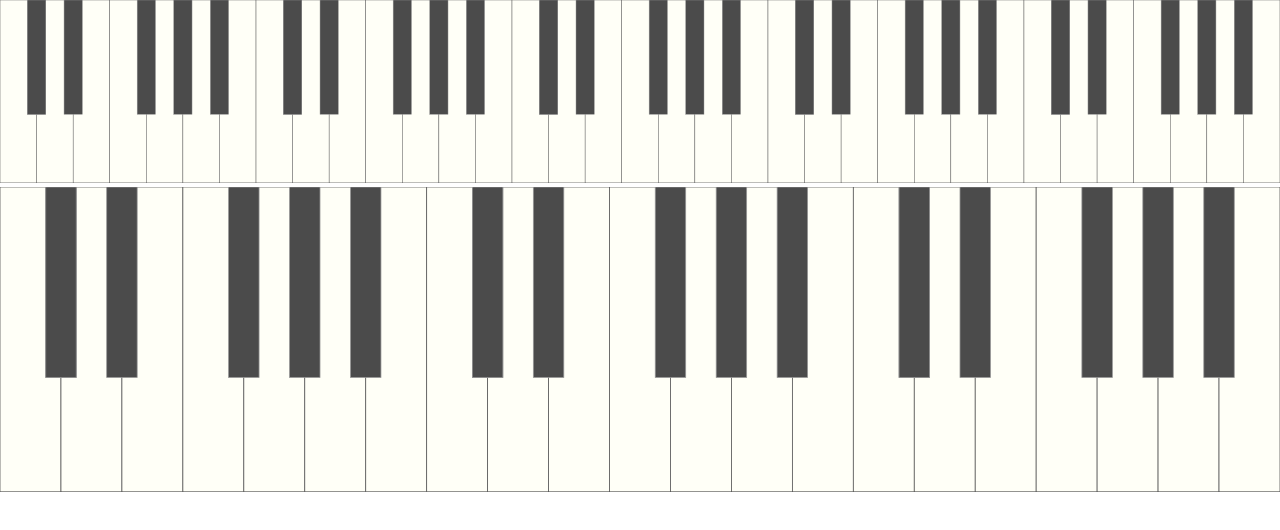
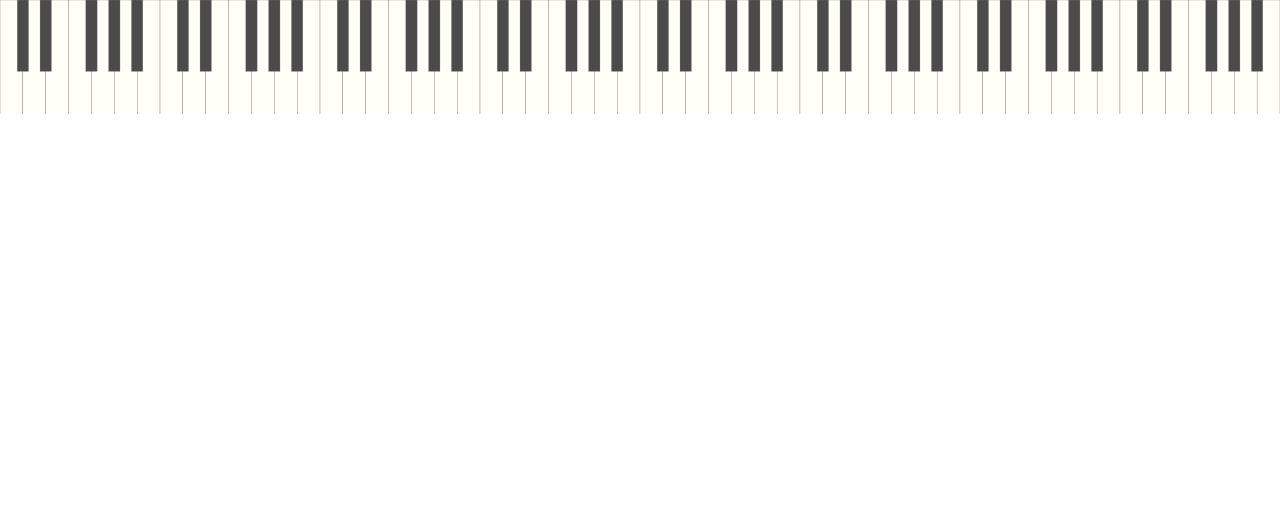
Before and after one commit to Degi100/dynamic-midiPiano, a plain HTML site: page index.html in a window 1280 px wide. Drawn offline with Linux system fonts and the light colour scheme.

Commit message:
part 5 done

```diff
--- a/app.js
+++ b/app.js
@@ -1,7 +1,9 @@
-let numberOfOctaves = 5;
+let numberOfOctaves = 8;
 const octaveWidth = 560;
+const naturalNotes = ["C", "D", "E", "F", "G", "A", "B"];
+const range = ["F3", "A7"];
 
-const pianoSVG = `<svg
+const SVG = `<svg
 	width="100%"
 	viewBox="0 0 ${numberOfOctaves * octaveWidth} 400"
 	version="1.1"
@@ -12,29 +14,120 @@ const pianoSVG = `<svg
 	</g>
 </svg>`;
 
-const octaveKeys =
-		`<rect class="piano-key white-key" x="0" y="0" width="80" height="400"></rect>
-        <rect class="piano-key white-key" x="80" y="0" width="80" height="400"></rect>
-        <rect class="piano-key white-key" x="160" y="0" width="80" height="400"></rect>
-        <rect class="piano-key white-key" x="240" y="0" width="80" height="400"></rect>
-        <rect class="piano-key white-key" x="320" y="0" width="80" height="400"></rect>
-        <rect class="piano-key white-key" x="400" y="0" width="80" height="400"></rect>
-        <rect class="piano-key white-key" x="480" y="0" width="80" height="400"></rect>
-        <rect class="piano-key black-key" x="60" y="0" width="40" height="250"></rect>
-        <rect class="piano-key black-key" x="140" y="0" width="40" height="250"></rect>
-        <rect class="piano-key black-key" x="60" y="0" width="40" height="250"></rect>
-        <rect class="piano-key black-key" x="300" y="0" width="40" height="250"></rect>
-        <rect class="piano-key black-key" x="380" y="0" width="40" height="250"></rect>
-        <rect class="piano-key black-key" x="460" y="0" width="40" height="250"></rect> `;
+const app = {
+  setupPiano() {
+    // Add main SVG to piano div
+    piano.innerHTML = SVG;
+    const pianoKeyboard = document.querySelector("#piano-keyboard");
+    // const piano = document.querySelector("#piano");
 
-const piano = document.querySelector("#piano");
-piano.innerHTML = pianoSVG;
-const pianoKeyboard = document.querySelector("#piano-keyboard");
+    //create octaves
+    for (let i = 0; i < numberOfOctaves; i++) {
+      const octave = this.createOctave(i);
 
-for(let i = 0; i < numberOfOctaves; i++) {
-	const octave = document.createElementNS( "http://www.w3.org/2000/svg", "g");
-	octave.classList.add("octave");
-	octave.setAttribute("transform", `translate(${ i * octaveWidth }, 0)`);
-	octave.innerHTML = octaveKeys;
-	pianoKeyboard.appendChild(octave)
-}
+      let whiteKeyXPosition = 0;
+      let blackKeyXPosition = 60;
+
+      //Add white keys to octave
+      for (let i = 0; i < 7; i++) {
+        const whiteKey = this.createKey({
+          className: "white-key",
+          width: 80,
+          height: 400,
+        });
+        whiteKey.setAttribute("x", whiteKeyXPosition);
+        whiteKeyXPosition += 80;
+        octave.appendChild(whiteKey);
+      }
+      // Add black keys to octave
+      for (let i = 0; i < 5; i++) {
+        const blackKey = this.createKey({
+          className: "black-key",
+          width: 40,
+          height: 250,
+        });
+        blackKey.setAttribute("x", blackKeyXPosition);
+        if (i === 1) {
+          blackKeyXPosition += 160;
+        } else {
+          blackKeyXPosition += 80;
+        }
+        octave.appendChild(blackKey);
+      }
+
+      pianoKeyboard.appendChild(octave);
+    }
+  },
+  createOctave(octaveNumber) {
+    const octave = utils.createSVGElement("g");
+    octave.classList.add("octave");
+    octave.setAttribute(
+      "transform",
+      `translate(${octaveNumber * octaveWidth}, 0)`
+    );
+    return octave;
+  },
+  createKey({ className, width, height }) {
+    const key = utils.createSVGElement("rect");
+    key.classList.add(className);
+    key.setAttribute("width", width);
+    key.setAttribute("height", height);
+    return key;
+  },
+  getAllNaturalNotes([firstNote, lastNote]) {
+    //Assign octave number, notes and positions to variables
+    const firstNoteName = firstNote[0];
+    const firstOctaveNumber = parseInt(firstNote[1]);
+
+    const lastNoteName = lastNote[0];
+    const lastOctaveNumber = parseInt(lastNote[1]);
+
+    const firstNotePosition = naturalNotes.indexOf(firstNoteName);
+    const lastNotePosition = naturalNotes.indexOf(lastNoteName);
+
+    const allNaturalNotes = [];
+
+    for (
+      let octaveNumber = firstOctaveNumber;
+      octaveNumber <= lastOctaveNumber;
+      octaveNumber++
+    ) {
+
+      // Handle first octave
+      if (octaveNumber === firstOctaveNumber) {
+        const firstOctave = naturalNotes
+          .slice(firstNotePosition)
+          .map((noteName) => {
+            return noteName + octaveNumber;
+          });
+        allNaturalNotes.push(firstOctave);
+
+        //Handle last octave
+      } else if (octaveNumber === lastOctaveNumber) {
+        const lastOctave = naturalNotes
+          .slice(0, lastNotePosition + 1)
+          .map((noteName) => {
+            return noteName + octaveNumber;
+          });
+        allNaturalNotes.push(lastOctave);
+      } else {
+        allNaturalNotes.push(
+          naturalNotes.map((noteName) => {
+            return noteName + octaveNumber;
+          })
+        );
+      }
+    }
+    return allNaturalNotes;
+  },
+};
+
+const utils = {
+  createSVGElement(el) {
+    const element = document.createElementNS("http://www.w3.org/2000/svg", el);
+    return element;
+  },
+};
+
+app.setupPiano();
+app.getAllNaturalNotes(range);
--- a/index.html
+++ b/index.html
@@ -9,58 +9,6 @@
   </head>
   <body>
     <div id="piano"></div>
-    <svg
-      width="100%"
-      version="1.1"
-      xmlns="http://www.w3.org/2000/svg"
-      xmlns:xlink="http://www.w3.org/1999/xlink"
-      viewBox="0 0 1680 400"
-    >
-  <rect class="piano-key white-key" x="0" y="0" width="80" height="400"></rect>
-        <rect class="piano-key white-key" x="80" y="0" width="80" height="400"></rect>
-        <rect class="piano-key white-key" x="160" y="0" width="80" height="400"></rect>
-        <rect class="piano-key white-key" x="240" y="0" width="80" height="400"></rect>
-        <rect class="piano-key white-key" x="320" y="0" width="80" height="400"></rect>
-        <rect class="piano-key white-key" x="400" y="0" width="80" height="400"></rect>
-        <rect class="piano-key white-key" x="480" y="0" width="80" height="400"></rect>
-        <rect class="piano-key black-key" x="60" y="0" width="40" height="250"></rect>
-        <rect class="piano-key black-key" x="140" y="0" width="40" height="250"></rect>
-        <rect class="piano-key black-key" x="60" y="0" width="40" height="250"></rect>
-        <rect class="piano-key black-key" x="300" y="0" width="40" height="250"></rect>
-        <rect class="piano-key black-key" x="380" y="0" width="40" height="250"></rect>
-        <rect class="piano-key black-key" x="460" y="0" width="40" height="250"></rect>
-      <g class="octave" transform="translate(560, 0)">
-        <rect class="piano-key white-key" x="0" y="0" width="80" height="400"></rect>
-        <rect class="piano-key white-key" x="80" y="0" width="80" height="400"></rect>
-        <rect class="piano-key white-key" x="160" y="0" width="80" height="400"></rect>
-        <rect class="piano-key white-key" x="240" y="0" width="80" height="400"></rect>
-        <rect class="piano-key white-key" x="320" y="0" width="80" height="400"></rect>
-        <rect class="piano-key white-key" x="400" y="0" width="80" height="400"></rect>
-        <rect class="piano-key white-key" x="480" y="0" width="80" height="400"></rect>
-        <rect class="piano-key black-key" x="60" y="0" width="40" height="250"></rect>
-        <rect class="piano-key black-key" x="140" y="0" width="40" height="250"></rect>
-        <rect class="piano-key black-key" x="60" y="0" width="40" height="250"></rect>
-        <rect class="piano-key black-key" x="300" y="0" width="40" height="250"></rect>
-        <rect class="piano-key black-key" x="380" y="0" width="40" height="250"></rect>
-        <rect class="piano-key black-key" x="460" y="0" width="40" height="250"></rect>
-    </g>
-      <g class="octave" transform="translate(1120, 0)">
-        <rect class="piano-key white-key" x="0" y="0" width="80" height="400"></rect>
-        <rect class="piano-key white-key" x="80" y="0" width="80" height="400"></rect>
-        <rect class="piano-key white-key" x="160" y="0" width="80" height="400"></rect>
-        <rect class="piano-key white-key" x="240" y="0" width="80" height="400"></rect>
-        <rect class="piano-key white-key" x="320" y="0" width="80" height="400"></rect>
-        <rect class="piano-key white-key" x="400" y="0" width="80" height="400"></rect>
-        <rect class="piano-key white-key" x="480" y="0" width="80" height="400"></rect>
-        <rect class="piano-key black-key" x="60" y="0" width="40" height="250"></rect>
-        <rect class="piano-key black-key" x="140" y="0" width="40" height="250"></rect>
-        <rect class="piano-key black-key" x="60" y="0" width="40" height="250"></rect>
-        <rect class="piano-key black-key" x="300" y="0" width="40" height="250"></rect>
-        <rect class="piano-key black-key" x="380" y="0" width="40" height="250"></rect>
-        <rect class="piano-key black-key" x="460" y="0" width="40" height="250"></rect>
-    </g>
-
-    </svg>
 
     <script src="./app.js"></script>
   </body>
```
Also changed, not shown: 1 other file.
